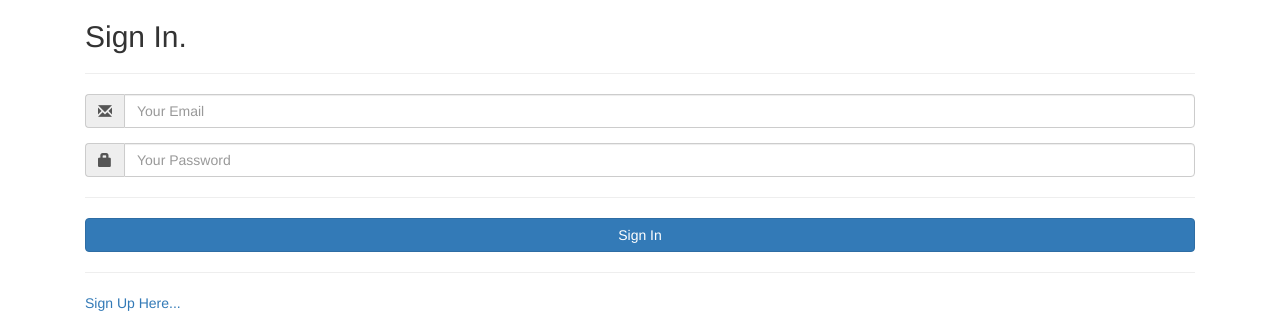
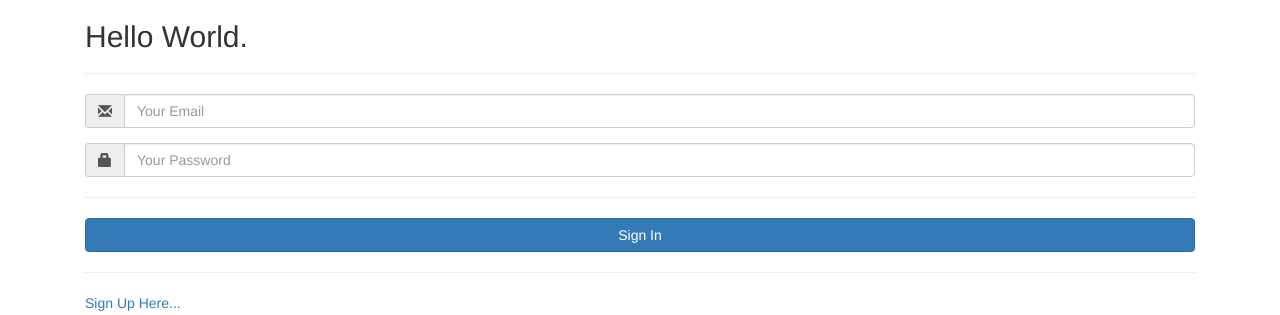
Before and after one commit to ronovillo/bootcamp, a PHP site: page / in a window 1280 px wide. Shown: the top 315 px of the page. Run offline with PHP 8.4, Linux system fonts and the light colour scheme; data that the repository does not hold is empty; some libraries are stand-ins or nearby versions.

Commit message:
hello world

```diff
--- a/codigo/index.php
+++ b/codigo/index.php
@@ -77,7 +77,7 @@
      <div class="col-md-12">
 
          <div class="form-group">
-             <h2 class="">Sign In.</h2>
+             <h2 class="">Hello World.</h2>
             </div>
 
          <div class="form-group">
```
